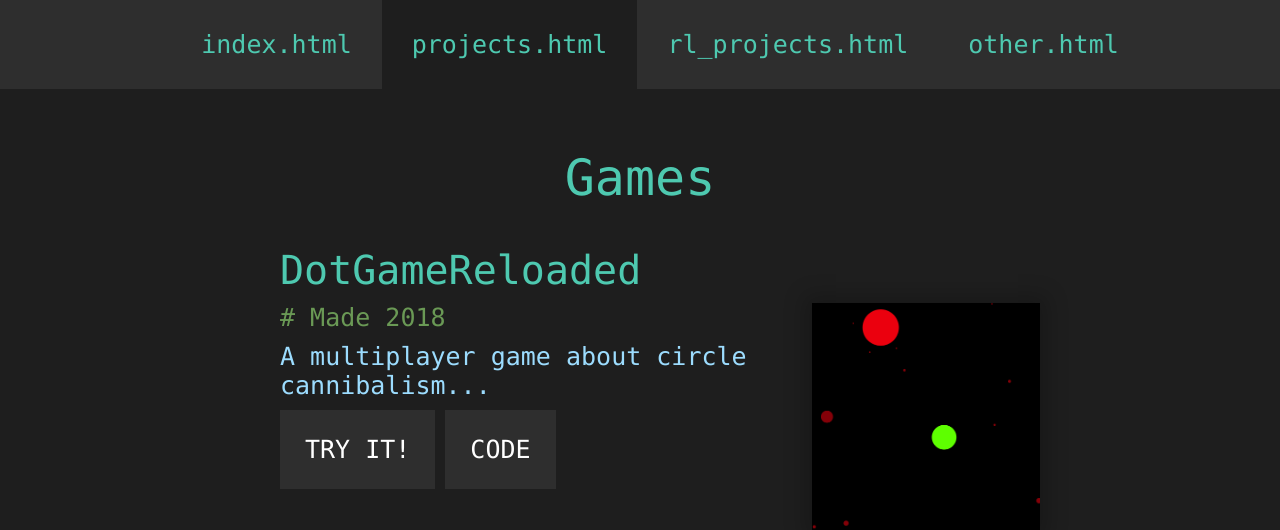
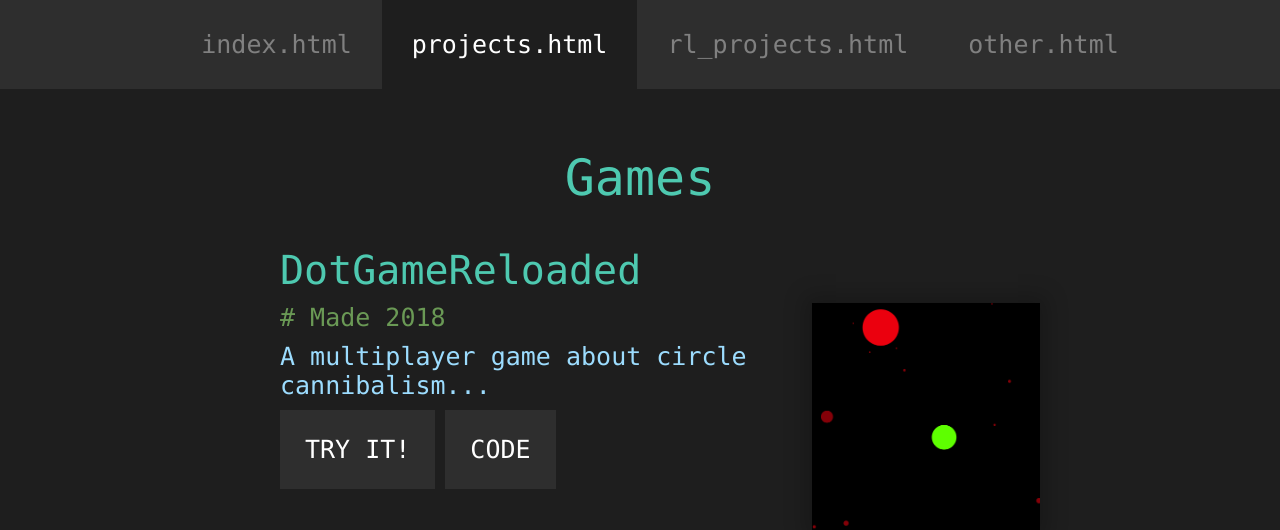
Before and after one commit to Konrad97/homepage, a PHP site: page /html/projects.html in a window 1280 px wide. Shown: the top 530 px of the page. Run offline with PHP 8.4, Linux system fonts and the light colour scheme.

Commit message:
refactoring

```diff
--- a/css/stylesheet.css
+++ b/css/stylesheet.css
@@ -47,11 +47,12 @@ header li a:hover {
 }
 
 header a {
+    color: #808080;
     display: inline-block;
     padding: 30px;
 }
 
-.Nav-Active{
+.active {
     background: #1E1E1E;
     color: #FFFFFF;
 }
@@ -117,6 +118,10 @@ article {
     margin: 0 auto;
     padding: 20px;
     max-width: 800px;
+}
+
+article ul li {
+   /*CS*/
 }
 
 article ul li h2 {
--- a/html/projects.html
+++ b/html/projects.html
@@ -9,30 +9,26 @@
 </head>
 
 <body>
-
-
 	<header>
 		<nav>
 			<ul>
 				<li>
 					<a href="/index.html">index.html</a>
 
-				<li class="Nav-Active">
-					<a href="/html/projects.html">projects.html</a>
+				<li class="active">
+					<a class="active" href="/html/projects.html">projects.html</a>
 
 				<li>
 					<a href="/html/rl_projects.html">rl_projects.html</a>
 
 				<li>
 					<a href="/html/other.html">other.html</a>
-
 			</ul>
 		</nav>
 	</header>
 
 	<main>
 		<article>
-
 			<h1 class="Text-Wrapper">Games</h1>
 			<ul>
 				<li>
@@ -42,7 +38,6 @@
 					<p>A multiplayer game about circle cannibalism...</p>
 					<a href="https://games4u.uber.space/">Try it!</a>
 					<a href="https://games4u.uber.space/">Code</a>
-
 				</li>
 			</ul>
 		</article>
```
